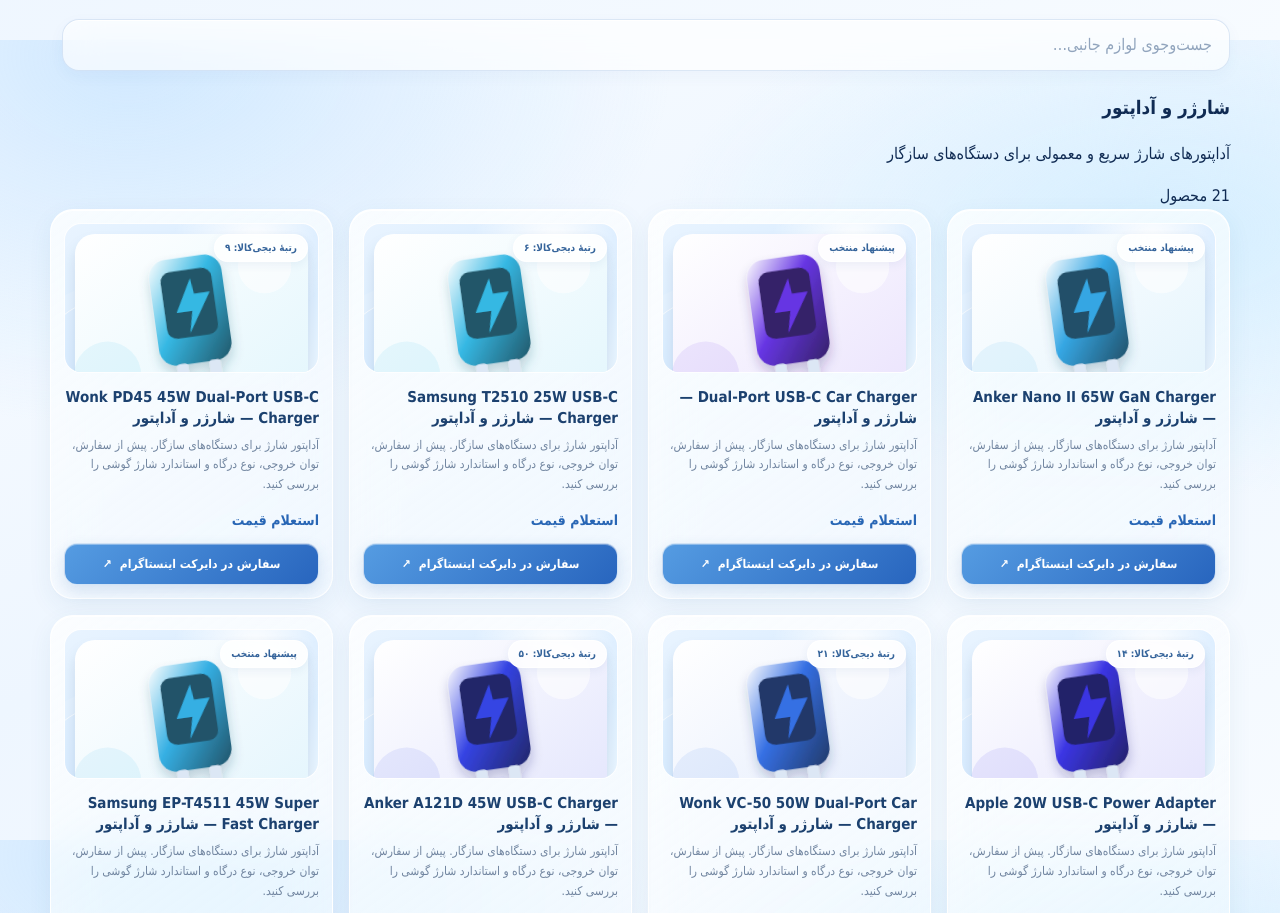
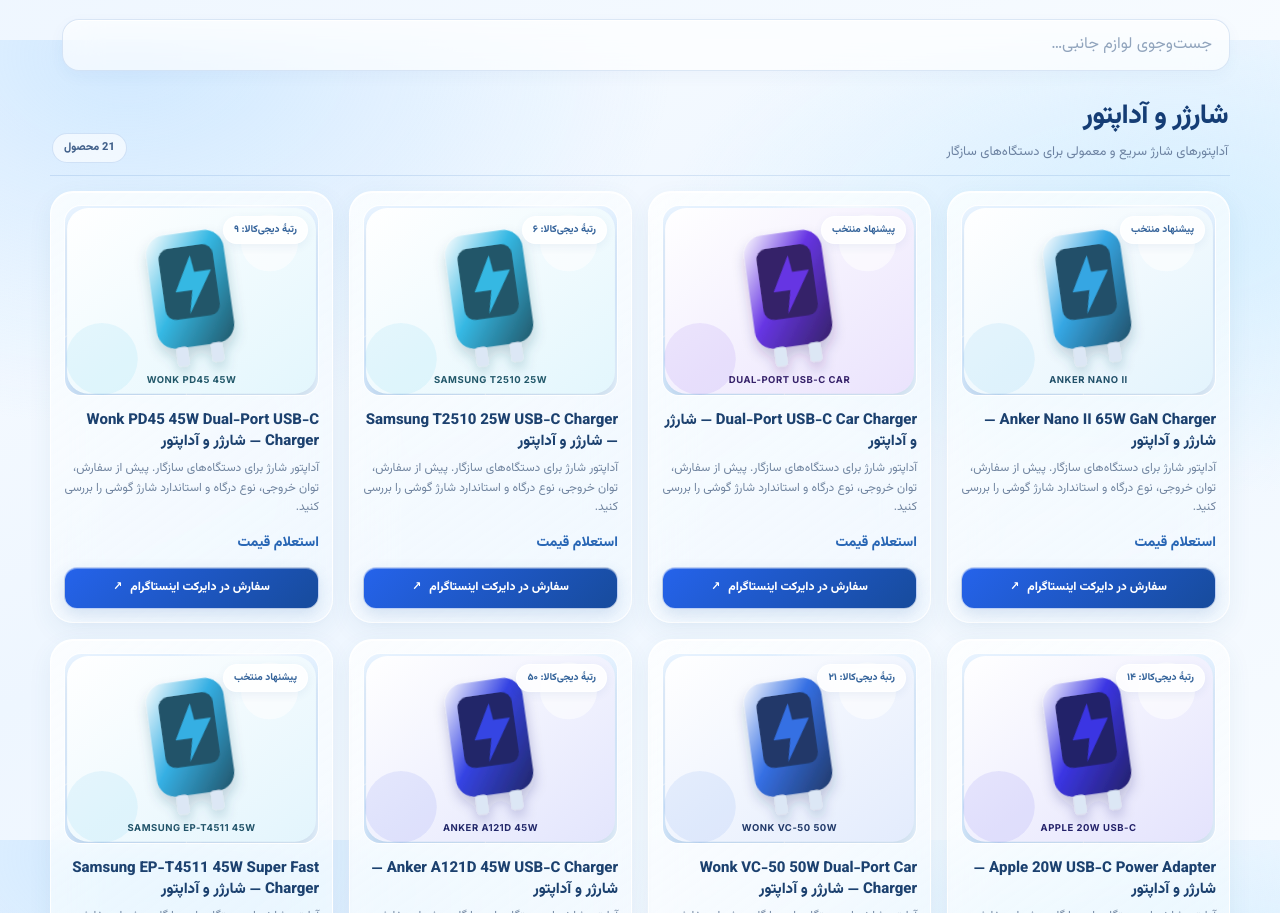
Before and after one commit to Ahmadbehzadi1998/DanaTech, a plain HTML site: page index.html in a window 1280 px wide. Shown: the part 760-1673 px from the top of the page. Drawn offline with Linux system fonts and the light colour scheme.

Commit message:
Add category layout and English font

```diff
--- a/styles.css
+++ b/styles.css
@@ -1,3 +1,4 @@
+@import url("https://fonts.googleapis.com/css2?family=Inter:wght@400;500;600;700;800&family=Vazirmatn:wght@400;500;600;700;800&display=swap");
 :root{
   color-scheme:light;
   --ink:#102b53;
@@ -23,7 +24,7 @@
   margin:0;
   min-height:100vh;
   color:var(--ink);
-  font:16px/1.6 Inter,ui-sans-serif,system-ui,-apple-system,"Segoe UI",Arial,sans-serif;
+  font:16px/1.6 "Inter", "Segoe UI", Arial, sans-serif;
   background:
     radial-gradient(ellipse at 10% 2%,rgba(170,214,255,.50),transparent 34rem),
     radial-gradient(ellipse at 92% 24%,rgba(195,233,255,.58),transparent 32rem),
@@ -258,7 +259,7 @@
 .foot .mark{color:#2259a1;background:linear-gradient(145deg,#fff,#d8edff);box-shadow:inset 0 1px rgba(255,255,255,.9),0 6px 15px rgba(8,34,76,.16)}
 .foot p{margin:5px 0 0;color:rgba(235,246,255,.78);font-size:13px}
 .foot a{color:#fff;font-weight:750}
-html[dir=rtl] body{font-family:Vazirmatn,Tahoma,Arial,sans-serif}
+html[dir=rtl] body{font-family:"Vazirmatn",Tahoma,Arial,sans-serif}
 html[dir=rtl] .hero h1,html[dir=rtl] .section-head h2{letter-spacing:0}
 html[dir=rtl] .tag{left:auto;right:10px}
 html[dir=rtl] .art{direction:ltr}
@@ -319,3 +320,6 @@
 @media(prefers-reduced-motion:reduce){
   *,*:before,*:after{scroll-behavior:auto!important;transition:none!important;animation:none!important}
 }
+.catalog-groups{display:grid;gap:42px;margin-top:24px}.category-section{scroll-margin-top:100px}.category-heading{display:flex;align-items:end;justify-content:space-between;gap:16px;margin:0 0 15px;padding:0 2px 12px;border-bottom:1px solid rgba(90,139,205,.2)}.category-heading h3{margin:0;color:#153d75;font-size:clamp(21px,2.2vw,27px);font-weight:800;letter-spacing:-.5px}.category-heading p{margin:4px 0 0;color:#6d83a2;font-size:13px}.category-count{flex:none;border:1px solid rgba(70,132,211,.2);background:rgba(255,255,255,.62);border-radius:999px;padding:5px 11px;color:#42618b;font-size:11px;font-weight:800}.category-grid{grid-template-columns:repeat(4,minmax(0,1fr));gap:16px}.product{min-width:0;display:flex;flex-direction:column}.visual{height:auto;aspect-ratio:4/3;min-height:155px}.visual .poster-art{padding:0}.visual .poster-art svg{display:block;width:100%;height:100%;max-width:none;max-height:none}.buy.instagram-order{background:linear-gradient(135deg,#2563eb,#174b9c);color:#fff;border-color:rgba(255,255,255,.7)}.category-section .product .buy{margin-top:auto}
+@media(max-width:900px){.category-grid{grid-template-columns:repeat(3,minmax(0,1fr))}}
+@media(max-width:640px){.catalog-groups{gap:30px}.category-heading{align-items:center}.category-heading p{font-size:11px}.category-grid{grid-template-columns:repeat(2,minmax(0,1fr));gap:10px}.visual{min-height:0}.category-count{font-size:10px;padding:4px 8px}}
```
